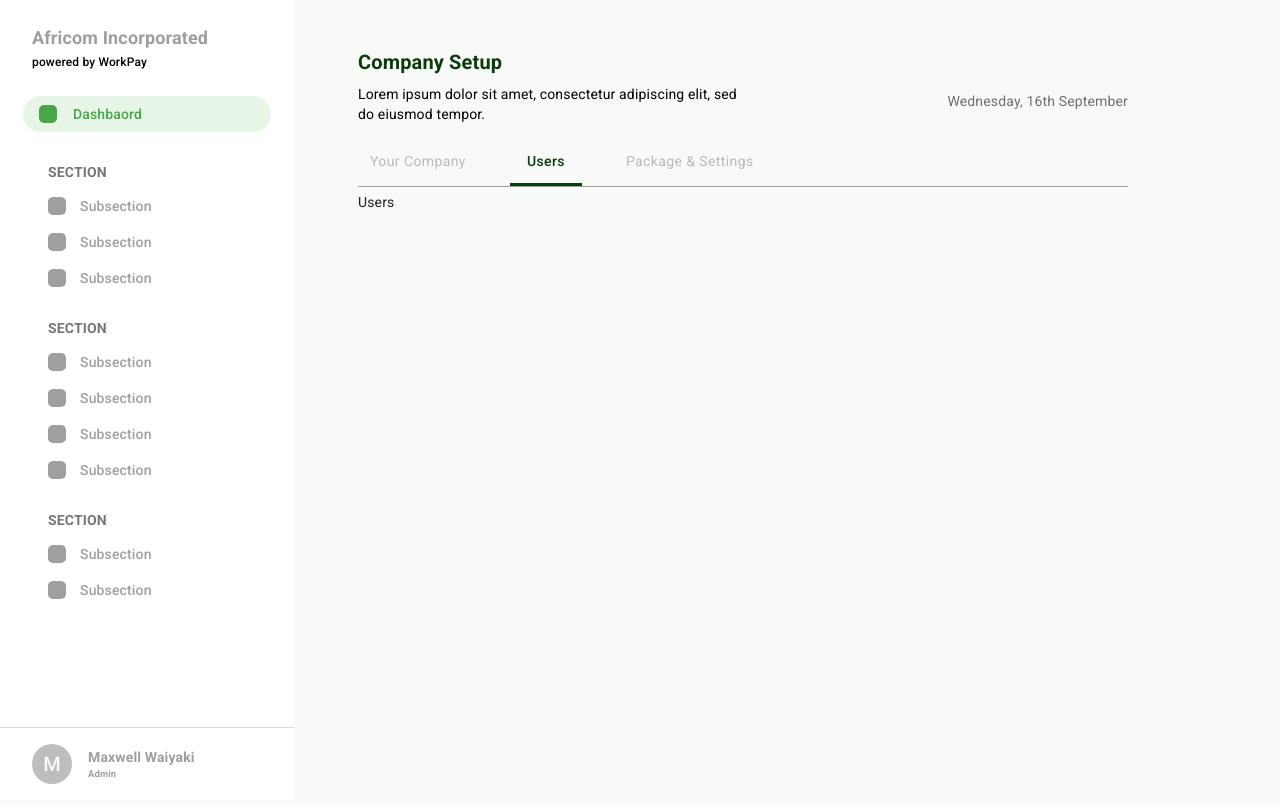
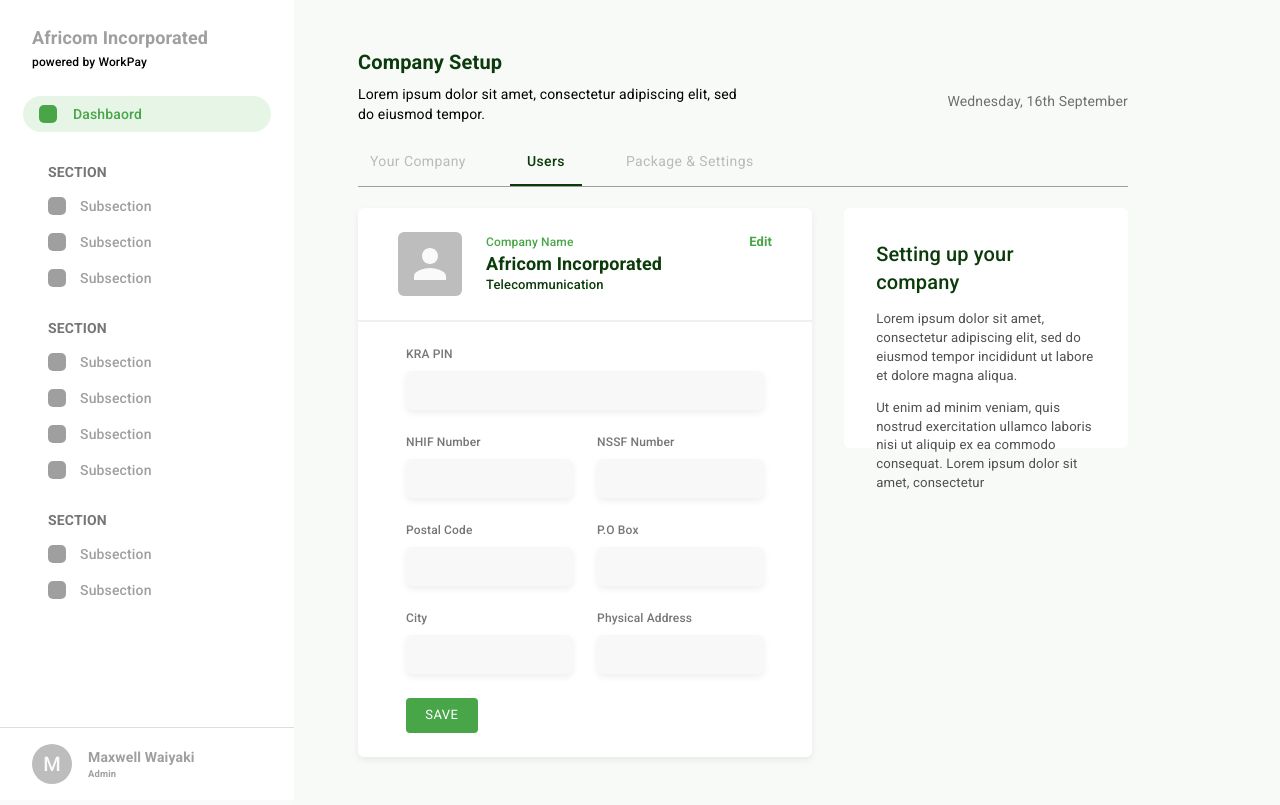
Before and after one commit to maxwaiyaki/workpay-dashbaord, a React (Create React App) app: page /company-setup in a window 1280 px wide. Both pictures are taken after a click on the tab "Users". Built offline with nearby package versions, Linux system fonts and the light colour scheme.

Commit message:
complete setup and users 40%

```diff
--- a/package.json
+++ b/package.json
@@ -12,6 +12,7 @@
     "prop-types": "^15.7.2",
     "react": "^16.13.1",
     "react-dom": "^16.13.1",
+    "react-hook-form": "^6.8.4",
     "react-redux": "^7.2.1",
     "react-router-dom": "^5.2.0",
     "react-scripts": "3.4.3"
--- a/src/containers/CompanySetup/Setup.js
+++ b/src/containers/CompanySetup/Setup.js
@@ -3,15 +3,22 @@ import PropTypes from 'prop-types';
 
 import Box from '@material-ui/core/Box';
 import Avatar from '@material-ui/core/Avatar';
-import { makeStyles } from '@material-ui/core/styles';
+import { makeStyles, withStyles } from '@material-ui/core/styles';
+import InputBase from '@material-ui/core/InputBase';
+// import InputLabel from '@material-ui/core/InputLabel';
+import FormControl from '@material-ui/core/FormControl';
+import Grid from '@material-ui/core/Grid';
+import MUIButton from '@material-ui/core/Button';
+
 import Flex from 'components/Flex';
 
 const useStyles = makeStyles((theme) => ({
 	root: {
-		display: 'flex',
-		'& > *': {
-			margin: theme.spacing(1),
-		},
+		// '& > *': {
+		// 	margin: theme.spacing(1),
+		// },
+		padding: '24px 48px',
+		borderTop: '2px solid #F0F0F0',
 	},
 	small: {
 		width: theme.spacing(8),
@@ -20,14 +27,75 @@ const useStyles = makeStyles((theme) => ({
 	rounded: {
 		borderRadius: '6px',
 	},
+
+	input: {
+		borderRadius: '6px',
+		padding: '4px 16px',
+		fontSize: '13.5px',
+		fontWeight: '500',
+		border: '1px solid #F8F8F8',
+		boxShadow: '0px 3px 6px #9D9D9D29',
+		backgroundColor: theme.palette.gray[1100],
+	},
 }));
+
+const Button = withStyles((theme) => ({
+	root: {
+		backgroundColor: theme.palette.green[500],
+		color: 'white',
+		fontWeight: 'normal',
+		'&:hover': {
+			backgroundColor: theme.palette.green[500],
+		},
+		fontSize: '13px',
+	},
+}))(MUIButton);
+
+const formData = [
+	{
+		id: 'nhif',
+		value: '',
+		error: '',
+		name: 'NHIF Number',
+	},
+	{
+		id: 'nssf',
+		value: '',
+		error: '',
+		name: 'NSSF Number',
+	},
+	{
+		id: 'postalCode',
+		value: '',
+		error: '',
+		name: 'Postal Code',
+	},
+	{
+		id: 'pBox',
+		value: '',
+		error: '',
+		name: 'P.O Box',
+	},
+	{
+		id: 'city',
+		value: '',
+		error: '',
+		name: 'City',
+	},
+	{
+		id: 'address',
+		value: '',
+		error: '',
+		name: 'Physical Address',
+	},
+];
 
 export default function Setup({ setUpText }) {
 	const classes = useStyles();
 	return (
 		<Box display='flex' justifyContent='space-between' marginTop={2}>
 			<Box
-				flex='2'
+				flex='1.6'
 				boxShadow='0px 3px 6px #9D9D9D29'
 				borderRadius='6px'
 				bgcolor='background.paper'
@@ -59,7 +127,45 @@ export default function Setup({ setUpText }) {
 						</Box>
 					</Box>
 				</Flex>
-				<Box borderTop='2px solid #F0F0F0' />
+				<form autoComplete='off' className={classes.root}>
+					<Grid container spacing={3}>
+						<Grid item xs={12}>
+							<FormControl fullWidth required>
+								<Box
+									marginBottom={1}
+									fontSize='12px'
+									color='gray.1200'
+									component='label'
+									fontWeight='fontWeightMedium'
+								>
+									KRA PIN
+								</Box>
+								<InputBase fullWidth className={classes.input} />
+							</FormControl>
+						</Grid>
+						{formData.map((item) => (
+							<Grid item xs={6}>
+								<FormControl fullWidth required key={item.id}>
+									<Box
+										marginBottom={1}
+										fontSize='12px'
+										color='gray.1200'
+										component='label'
+										fontWeight='fontWeightMedium'
+									>
+										{item.name}
+									</Box>
+									<InputBase fullWidth className={classes.input} />
+								</FormControl>
+							</Grid>
+						))}
+						<Grid item xs={3}>
+							<Button variant='contained' fullWidth disableElevation>
+								Save
+							</Button>
+						</Grid>
+					</Grid>
+				</form>
 			</Box>
 			<Box flex='1' marginLeft={4}>
 				<Box
--- a/src/containers/CompanySetup/Users.js
+++ b/src/containers/CompanySetup/Users.js
@@ -0,0 +1,80 @@
+import React from 'react';
+
+import Table from '@material-ui/core/Table';
+import TableBody from '@material-ui/core/TableBody';
+import TableCell from '@material-ui/core/TableCell';
+import TableContainer from '@material-ui/core/TableContainer';
+import TableHead from '@material-ui/core/TableHead';
+import TablePagination from '@material-ui/core/TablePagination';
+import TableRow from '@material-ui/core/TableRow';
+import TableSortLabel from '@material-ui/core/TableSortLabel';
+import Toolbar from '@material-ui/core/Toolbar';
+import Checkbox from '@material-ui/core/Checkbox';
+import { makeStyles, withStyles } from '@material-ui/core/styles';
+import MUIButton from '@material-ui/core/Button';
+
+const headCells = [
+	{
+		id: 'employeeNo',
+		label: 'Employee No',
+	},
+	{
+		id: 'name',
+		label: 'Name',
+	},
+	{
+		id: 'phone',
+		label: 'Phone Number',
+	},
+	{
+		id: 'role',
+		label: 'Role',
+	},
+	{
+		id: 'status',
+		label: 'Status',
+	},
+];
+
+const Button = withStyles((theme) => ({
+	root: {
+		backgroundColor: theme.palette.green[500],
+		color: 'white',
+		fontWeight: 'normal',
+		'&:hover': {
+			backgroundColor: theme.palette.green[500],
+		},
+		fontSize: '13px',
+	},
+}))(MUIButton);
+
+export default function Users() {
+	return (
+		<TableContainer>
+			<Table stickyHeader>
+				<TableHead>
+					<TableRow>
+						<TableCell padding='checkbox'>
+							<Checkbox value='checkedA' name='Checked A' />
+						</TableCell>
+						{headCells.map((cell) => (
+							<TableCell key={cell.id}>{cell.label}</TableCell>
+						))}
+						<TableCell align='center'>
+							<Button variant='contained' disableElevation>
+								Add User
+							</Button>
+						</TableCell>
+					</TableRow>
+				</TableHead>
+				<TableBody>
+					<TableRow>
+						<TableCell padding='checkbox'>
+							<Checkbox value='checkedA' name='Checked A' />
+						</TableCell>
+					</TableRow>
+				</TableBody>
+			</Table>
+		</TableContainer>
+	);
+}
--- a/src/containers/CompanySetup/index.js
+++ b/src/containers/CompanySetup/index.js
@@ -10,6 +10,7 @@ import TabPanel from 'components/TabPanel';
 
 import { getDate, getDay, getMonth } from 'utils/moments';
 import Setup from './Setup';
+import Users from './Users';
 
 const data = {
 	subHeading:
@@ -26,7 +27,7 @@ const SetupTabs = withStyles({
 	},
 	indicator: {
 		backgroundColor: '#0B3B0B',
-		height: '2.5px',
+		height: '2px',
 		zIndex: '1',
 	},
 })(Tabs);
@@ -58,7 +59,7 @@ export default function CompanySetup() {
 
 	return (
 		<Container>
-			<Box component='section' paddingTop={6} pl={5} pr={16}>
+			<Box component='section' py={6} pl={5} pr={16}>
 				<Box
 					component='header'
 					fontSize='20px'
@@ -100,11 +101,11 @@ export default function CompanySetup() {
 						<SetupTab label='Package & Settings' />
 					</SetupTabs>
 				</Box>
-				<TabPanel value={value} index={0}>
+				<TabPanel value={value} index={1}>
 					<Setup />
 				</TabPanel>
-				<TabPanel value={value} index={1}>
-					Users
+				<TabPanel value={value} index={0}>
+					<Users />
 				</TabPanel>
 				<TabPanel value={value} index={2}>
 					Packages & Settings
--- a/src/utils/theme.js
+++ b/src/utils/theme.js
@@ -37,7 +37,10 @@ export const theme = createMuiTheme({
 			700: '#707070',
 			800: '#6f6f6f',
 			900: '#505050',
+
 			1000: '#F0F0F0', // still light-ish gray
+			1100: '#F8F8F8', // still light-ish gray
+			1200: '#777676', // still light-ish gray
 		},
 	},
 });
```
Also changed, not shown: 2 other files (tests, documents, lock files or other folders).
